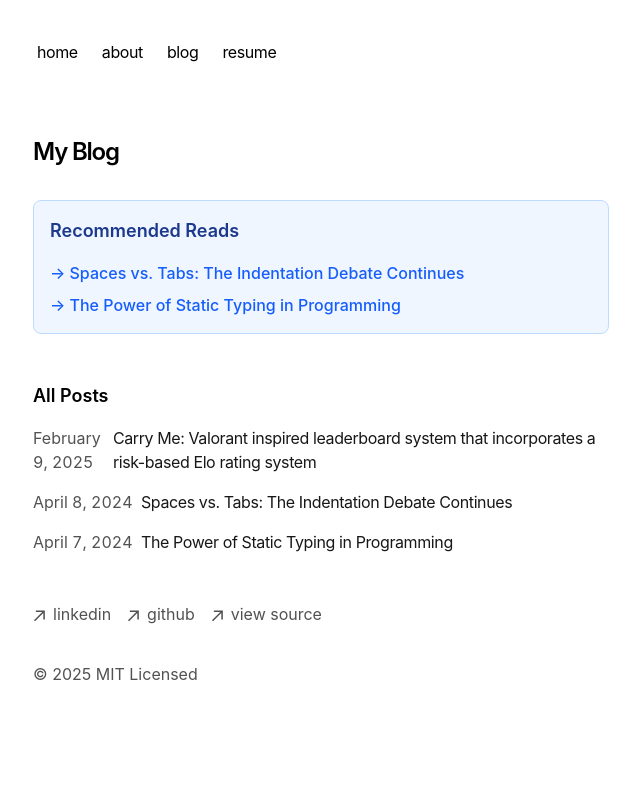
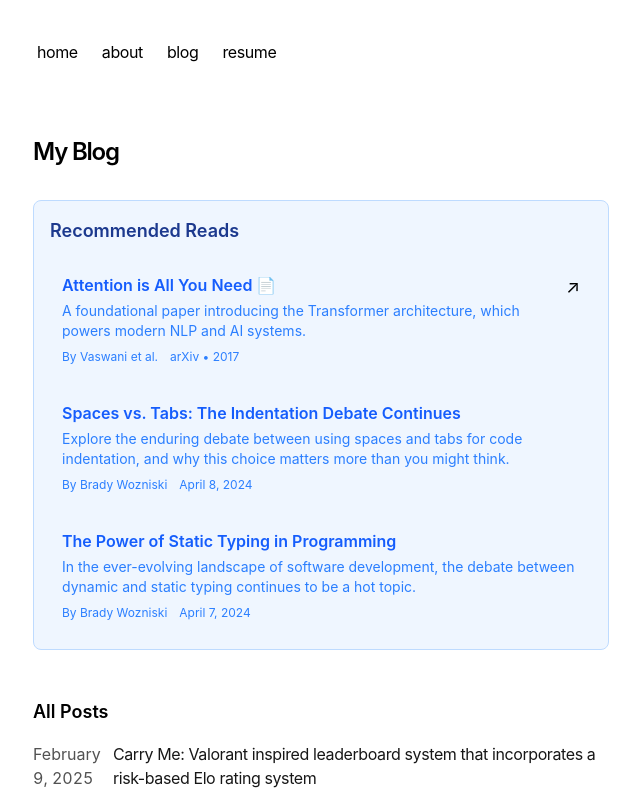
Before and after one commit to woznia93/bw, a Next.js app: page /blog in a window 1280 px wide. Shown: the top 800 px of the page, without its empty margins (319-959 px from the left). Built offline with nearby package versions, Linux system fonts and the light colour scheme.

Commit message:
Updates to rec reads

```diff
--- a/src/app/blog/page.tsx
+++ b/src/app/blog/page.tsx
@@ -1,6 +1,6 @@
 import Link from 'next/link'
 import { BlogPosts } from '@/components/posts'
-import { getRecommendedPosts } from '@/utils/blogUtils'
+import { getRecommendedPosts, formatDate } from '@/utils/blogUtils'
 
 export const metadata = {
   title: 'Blog',
@@ -19,14 +19,54 @@ export default function Page() {
           <h2 className="font-semibold text-lg mb-4 text-blue-900 dark:text-blue-100">
             Recommended Reads
           </h2>
-          <div className="space-y-2">
+          <div className="space-y-3">
+            {/* External Resource */}
+            <a
+              href="https://arxiv.org/pdf/1706.03762"
+              target="_blank"
+              rel="noopener noreferrer"
+              className="block p-3 rounded hover:bg-blue-100 dark:hover:bg-blue-900 transition"
+            >
+              <div className="flex justify-between items-start gap-2">
+                <div className="flex-1">
+                  <h3 className="font-semibold text-blue-600 dark:text-blue-300 hover:underline">
+                    Attention is All You Need 📄
+                  </h3>
+                  <p className="text-sm text-blue-500 dark:text-blue-400 mt-1">
+                    A foundational paper introducing the Transformer architecture, which powers modern NLP and AI systems.
+                  </p>
+                  <div className="flex gap-3 mt-2 text-xs text-blue-500 dark:text-blue-400">
+                    <span>By Vaswani et al.</span>
+                    <span>arXiv • 2017</span>
+                  </div>
+                </div>
+                <span className="text-lg">↗</span>
+              </div>
+            </a>
+
+            {/* Blog Posts */}
             {recommendedPosts.map((post) => (
               <Link
                 key={post.slug}
                 href={`/blog/${post.slug}`}
-                className="block text-blue-600 dark:text-blue-300 hover:text-blue-700 dark:hover:text-blue-200 hover:underline font-medium"
+                className="block p-3 rounded hover:bg-blue-100 dark:hover:bg-blue-900 transition"
               >
-                → {post.metadata.title}
+                <div className="flex justify-between items-start gap-2">
+                  <div className="flex-1">
+                    <h3 className="font-semibold text-blue-600 dark:text-blue-300 hover:underline">
+                      {post.metadata.title}
+                    </h3>
+                    <p className="text-sm text-blue-500 dark:text-blue-400 mt-1">
+                      {post.metadata.summary}
+                    </p>
+                    <div className="flex gap-3 mt-2 text-xs text-blue-500 dark:text-blue-400">
+                      {post.metadata.author && (
+                        <span>By {post.metadata.author}</span>
+                      )}
+                      <span>{formatDate(post.metadata.publishedAt, false)}</span>
+                    </div>
+                  </div>
+                </div>
               </Link>
             ))}
           </div>
--- a/src/app/blog/posts/spaces-vs-tabs.mdx
+++ b/src/app/blog/posts/spaces-vs-tabs.mdx
@@ -3,6 +3,7 @@ title: 'Spaces vs. Tabs: The Indentation Debate Continues'
 publishedAt: '2024-04-08'
 summary: 'Explore the enduring debate between using spaces and tabs for code indentation, and why this choice matters more than you might think.'
 recommended: true
+author: 'Brady Wozniski'
 ---
 
 The debate between using spaces and tabs for indentation in coding may seem trivial to the uninitiated, but it is a topic that continues to inspire passionate discussions among developers. This seemingly minor choice can affect code readability, maintenance, and even team dynamics.
--- a/src/app/blog/posts/static-typing.mdx
+++ b/src/app/blog/posts/static-typing.mdx
@@ -3,6 +3,7 @@ title: 'The Power of Static Typing in Programming'
 publishedAt: '2024-04-07'
 summary: 'In the ever-evolving landscape of software development, the debate between dynamic and static typing continues to be a hot topic.'
 recommended: true
+author: 'Brady Wozniski'
 ---
 
 In the ever-evolving landscape of software development, the debate between dynamic and static typing continues to be a hot topic. While dynamic typing offers flexibility and rapid development, static typing brings its own set of powerful advantages that can significantly improve the quality and maintainability of code. In this post, we'll explore why static typing is crucial for developers, accompanied by practical examples through markdown code snippets.
--- a/src/utils/blogUtils.ts
+++ b/src/utils/blogUtils.ts
@@ -7,6 +7,7 @@ type Metadata = {
   summary: string
   image?: string
   recommended?: boolean
+  author?: string
 }
 
 function parseFrontmatter(fileContent: string) {
```
